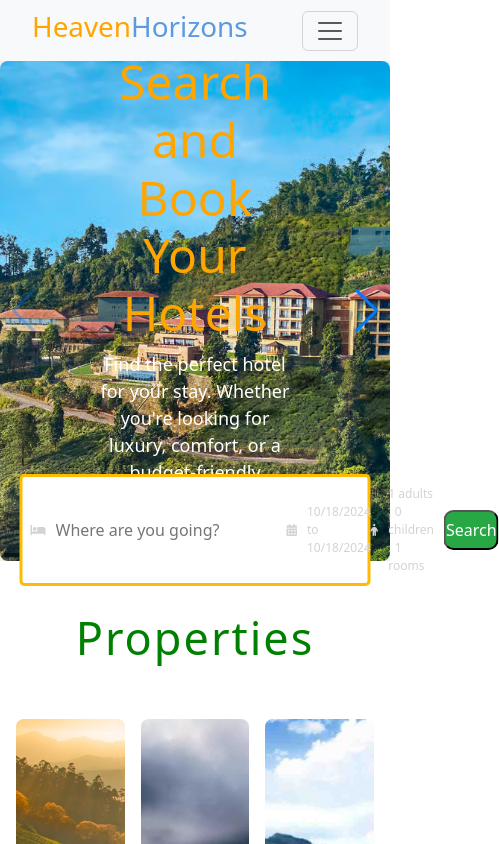
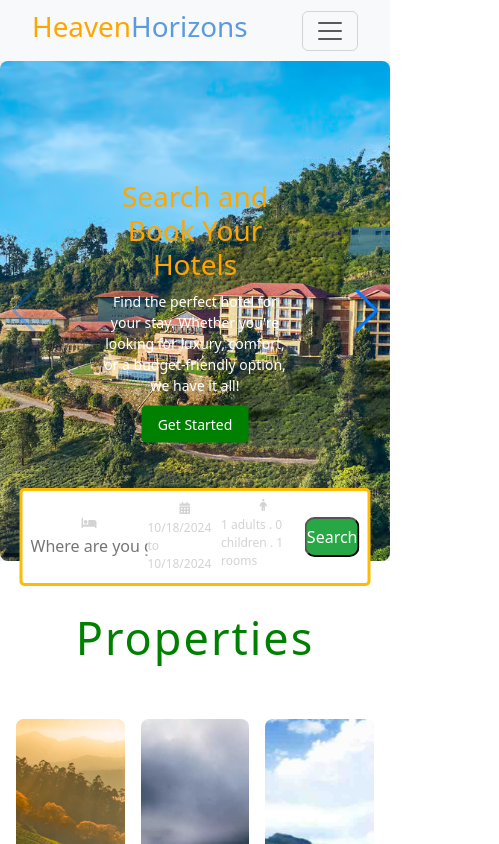
Before and after one commit to Saran-k-ece/Reservation-App, a React (Vite) app in the folder frontend/: page / in a window 390 px wide. Shown: the top 844 px of the page, 499 px wide, since content can reach past the window. Built offline with nearby package versions, Linux system fonts and the light colour scheme.

Commit message:
Media query added for header7

```diff
--- a/frontend/src/Components/Header/Header.css
+++ b/frontend/src/Components/Header/Header.css
@@ -191,7 +191,6 @@
     margin: 0 10px;
 }
 
-/* Media Queries for responsiveness */
 @media (max-width: 768px) {
     .headerSearch {
         width: 80vw;
@@ -221,6 +220,18 @@
     .optionText, .optionCounterButton, .optionCounterNumber {
         font-size: 14px;
     }
+
+    .swiper-content h1 {
+        font-size: 36px;
+    }
+
+    .swiper-content p {
+        font-size: 16px;
+    }
+
+    .cta-button {
+        font-size: 16px;
+    }
 }
 
 @media (max-width: 480px) {
@@ -241,5 +252,36 @@
 
     .options {
         margin-top: 100px;
+        padding: 5px;
+    }
+
+    .swiper-content h1 {
+        font-size: 28px;
+    }
+
+    .swiper-content p {
+        font-size: 14px;
+    }
+
+    .cta-button {
+        padding: 8px 16px;
+        font-size: 14px;
+    }
+
+    .headerSearchItem {
+        flex-direction: column;
+        gap: 5px;
+    }
+
+    .headerSearchItem input {
+        width: 100%;
+    }
+
+    .options {
+        width: 90vw;
+    }
+
+    .optionItem {
+        padding: 4px 6px;
     }
 }
```
